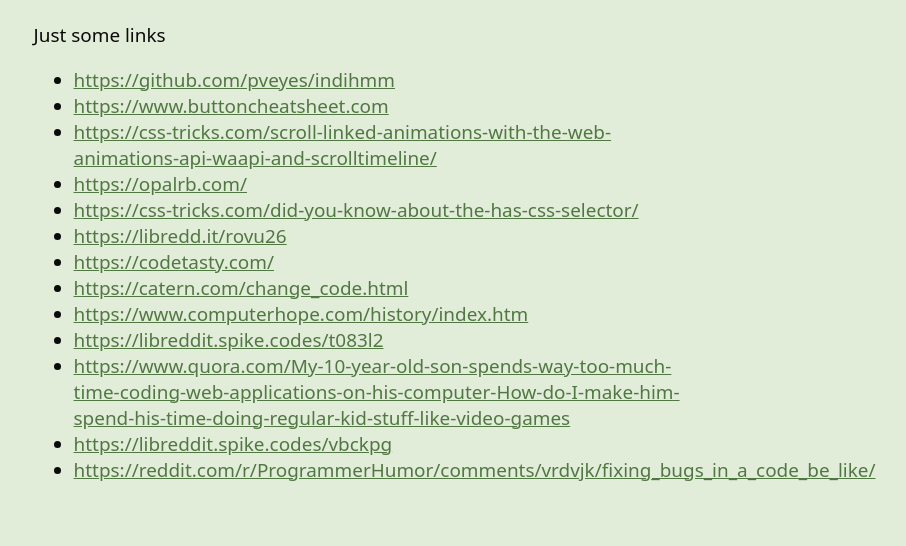
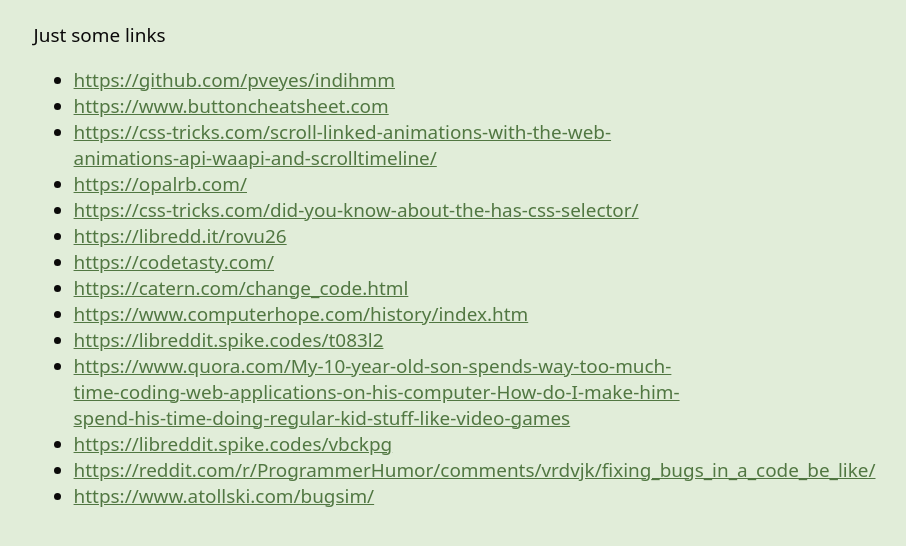
Before and after one commit to liimee/site, an Eleventy site: page later.md in a window 1280 px wide. Shown: the part 174-720 px from the top of the page, without its empty margins (282-1188 px from the left). Built offline with nearby package versions, Linux system fonts and the light colour scheme; Eleventy itself is replaced by a stand-in of ours; files that its build step writes are made by us from their sources.

Commit message:
Update later.md

```diff
--- a/later.md
+++ b/later.md
@@ -20,3 +20,4 @@
 - <a href="https://www.quora.com/My-10-year-old-son-spends-way-too-much-time-coding-web-applications-on-his-computer-How-do-I-make-him-spend-his-time-doing-regular-kid-stuff-like-video-games">https://www.quora.com/My-10-year-old-son-spends-way-too-much-time-coding-web-applications-on-his-computer-How-do-I-make-him-spend-his-time-doing-regular-kid-stuff-like-video-games</a>
 - [https://libreddit.spike.codes/vbckpg](https://libreddit.spike.codes/vbckpg)
 - https://reddit.com/r/ProgrammerHumor/comments/vrdvjk/fixing_bugs_in_a_code_be_like/
+- https://www.atollski.com/bugsim/
```
